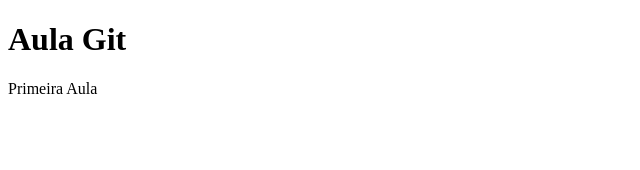
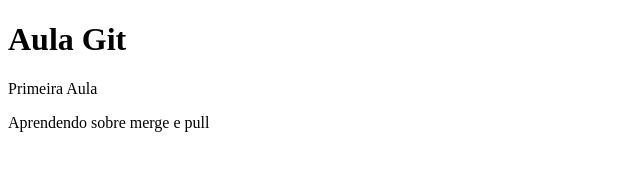
Before and after one commit to endrewkuster/aula-git, a plain HTML site: page index.html in a window 1280 px wide. Shown: the whole page, without its empty margins (0-640 px from the left). Drawn offline with Linux system fonts and the light colour scheme.

Commit message:
adicionando merge

```diff
--- a/index.html
+++ b/index.html
@@ -8,5 +8,6 @@
 <body>
     <h1>Aula Git</h1>
     <span>Primeira Aula</span>
+    <p> Aprendendo sobre merge e pull</p>
 </body>
 </html>
```
